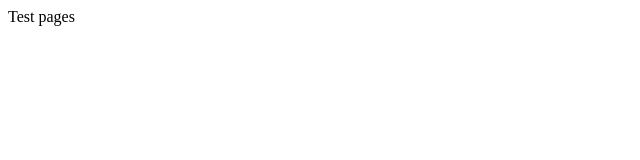
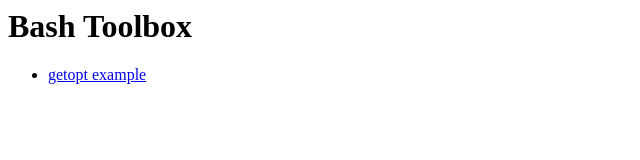
Before and after one commit to Rickkwa/bash-toolbox, a plain HTML site: page pages/index.html in a window 1280 px wide. Shown: the whole page, without its empty margins (0-640 px from the left). Drawn offline with Linux system fonts and the light colour scheme.

Commit message:
Update index.html

```diff
--- a/pages/index.html
+++ b/pages/index.html
@@ -1,5 +1,11 @@
 <html>
+  <head>
+    <title>Bash Toolbox Index</title>
+  </head>
   <body>
-    Test pages
+    <h1>Bash Toolbox</h1>
+    <ul>
+      <li><a href="https://github.com/Rickkwa/bash-toolbox/blob/main/getopt.sh" target="_blank">getopt example</a></li>
+    </ul>
   </body>
 </html>
```
